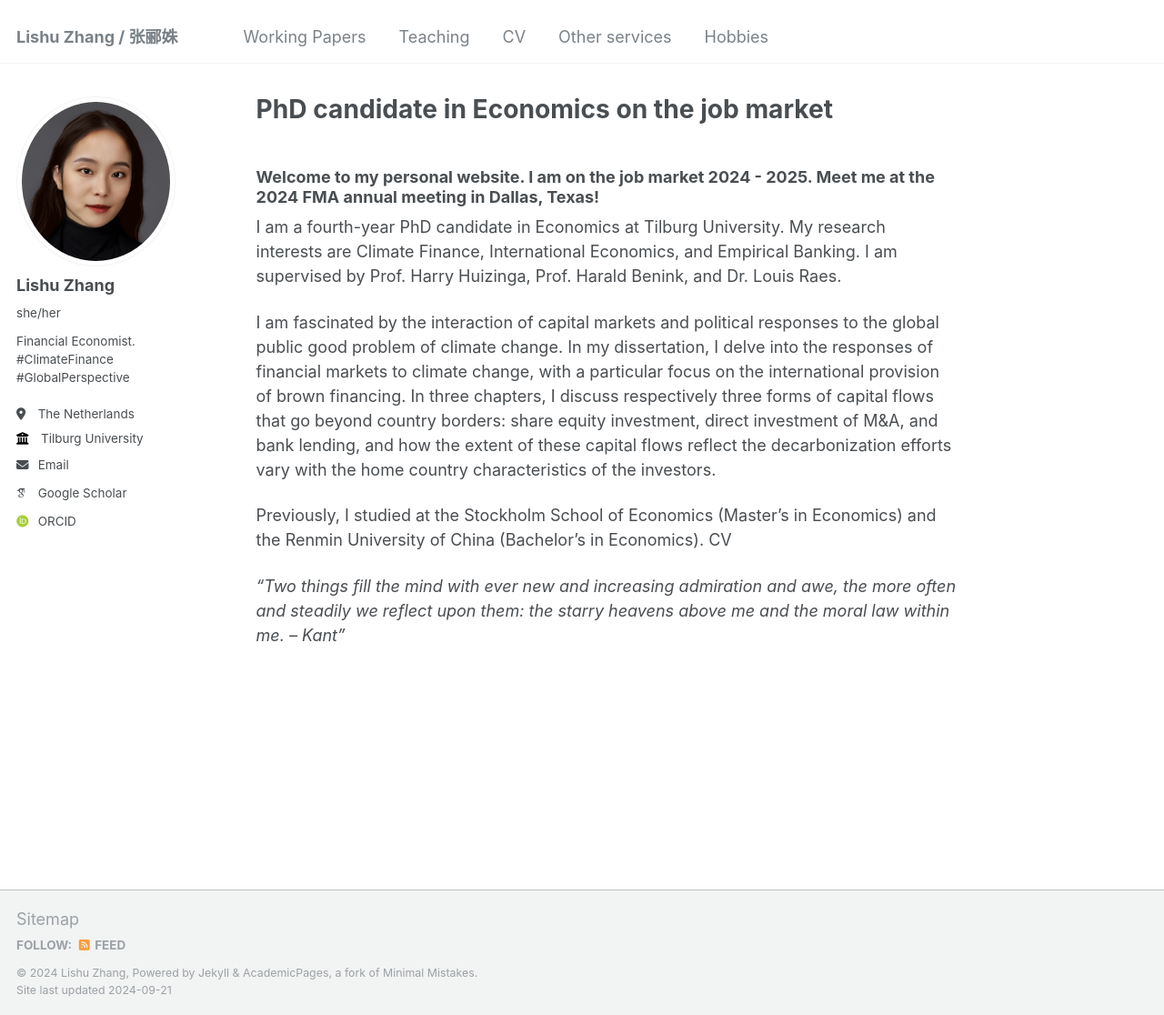
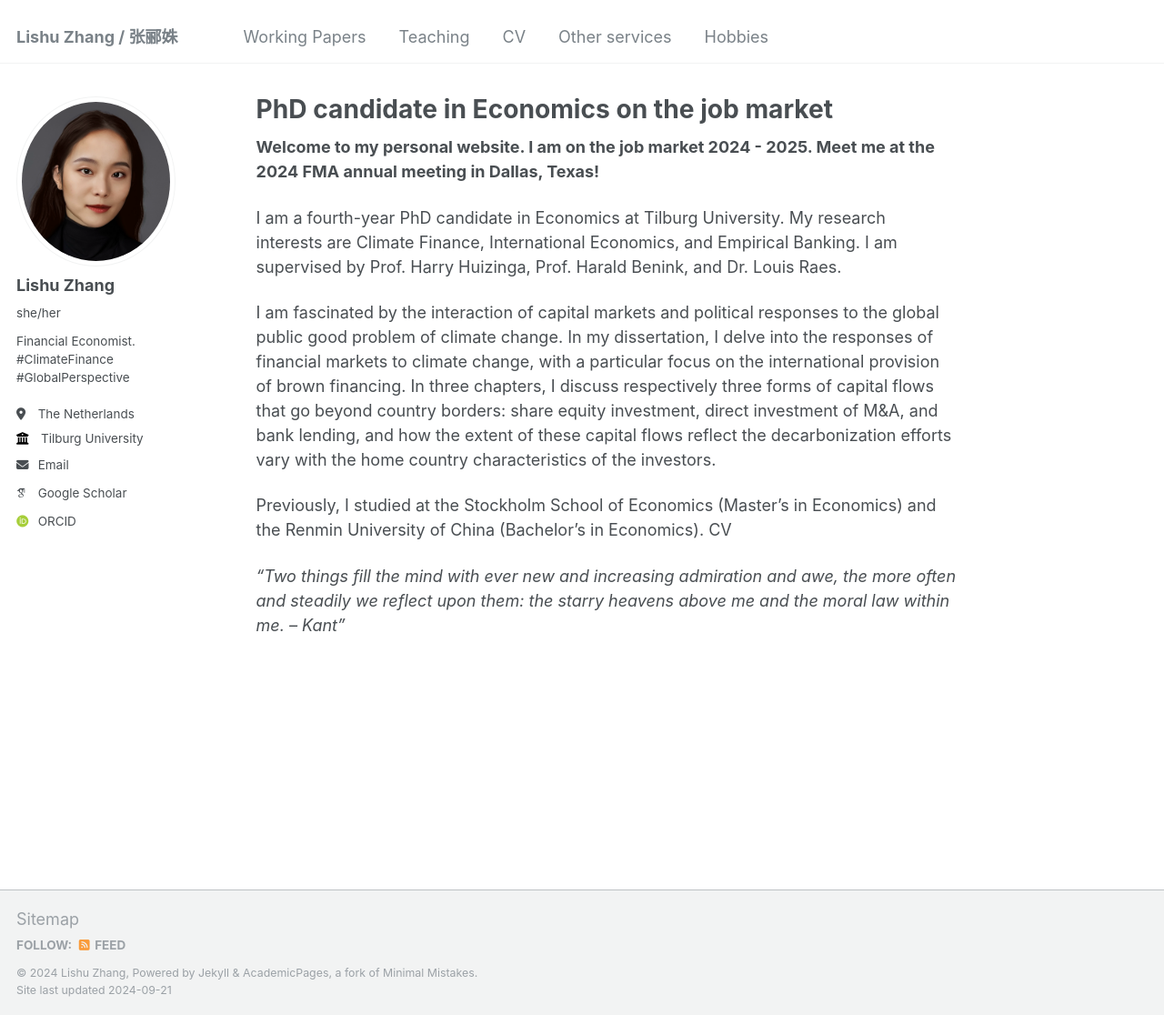
Before and after one commit to LishuZ/LishuZ.github.io, a Jekyll site: the page built from _pages/about.md, in a window 1280 px wide and 1116 px high. Shown: the whole window at 91% size. Built offline with Jekyll 4.4.1, drawn with Linux system fonts in a browser that asks for light colours; some web fonts are replaced.

```diff
--- a/_pages/about.md
+++ b/_pages/about.md
@@ -6,7 +6,7 @@ redirect_from:
   - /about/
   - /about.html
 ---
-### Welcome to my personal website. I am on the job market 2024 - 2025. Meet me at the 2024 FMA annual meeting in Dallas, Texas!
+**Welcome to my personal website. I am on the job market 2024 - 2025. Meet me at the 2024 FMA annual meeting in Dallas, Texas!**
 
 I am a fourth-year PhD candidate in Economics at Tilburg University. My research interests are Climate Finance, International Economics, and Empirical Banking. I am supervised by Prof. Harry Huizinga, Prof. Harald Benink, and Dr. Louis Raes.
 
```
